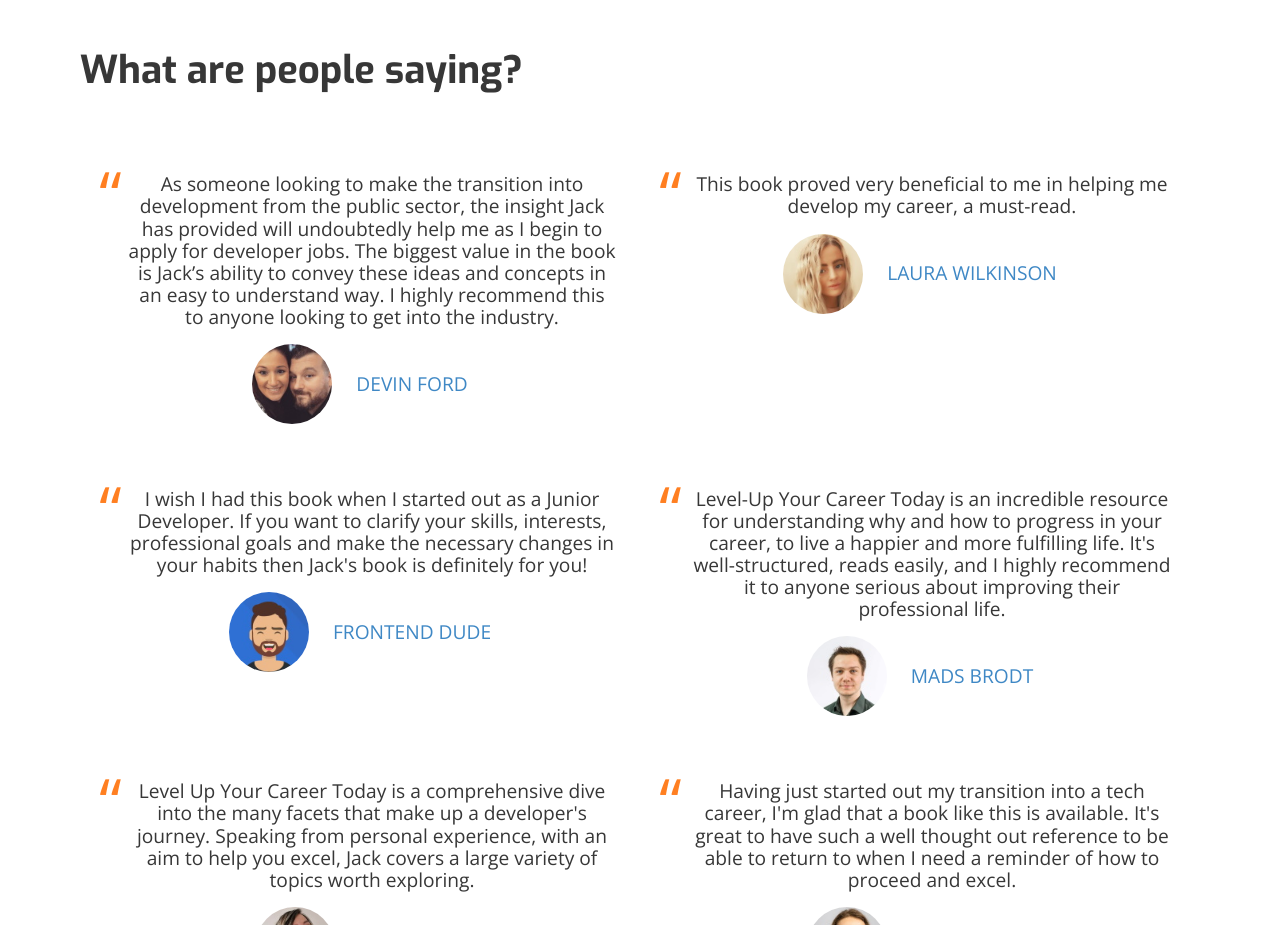
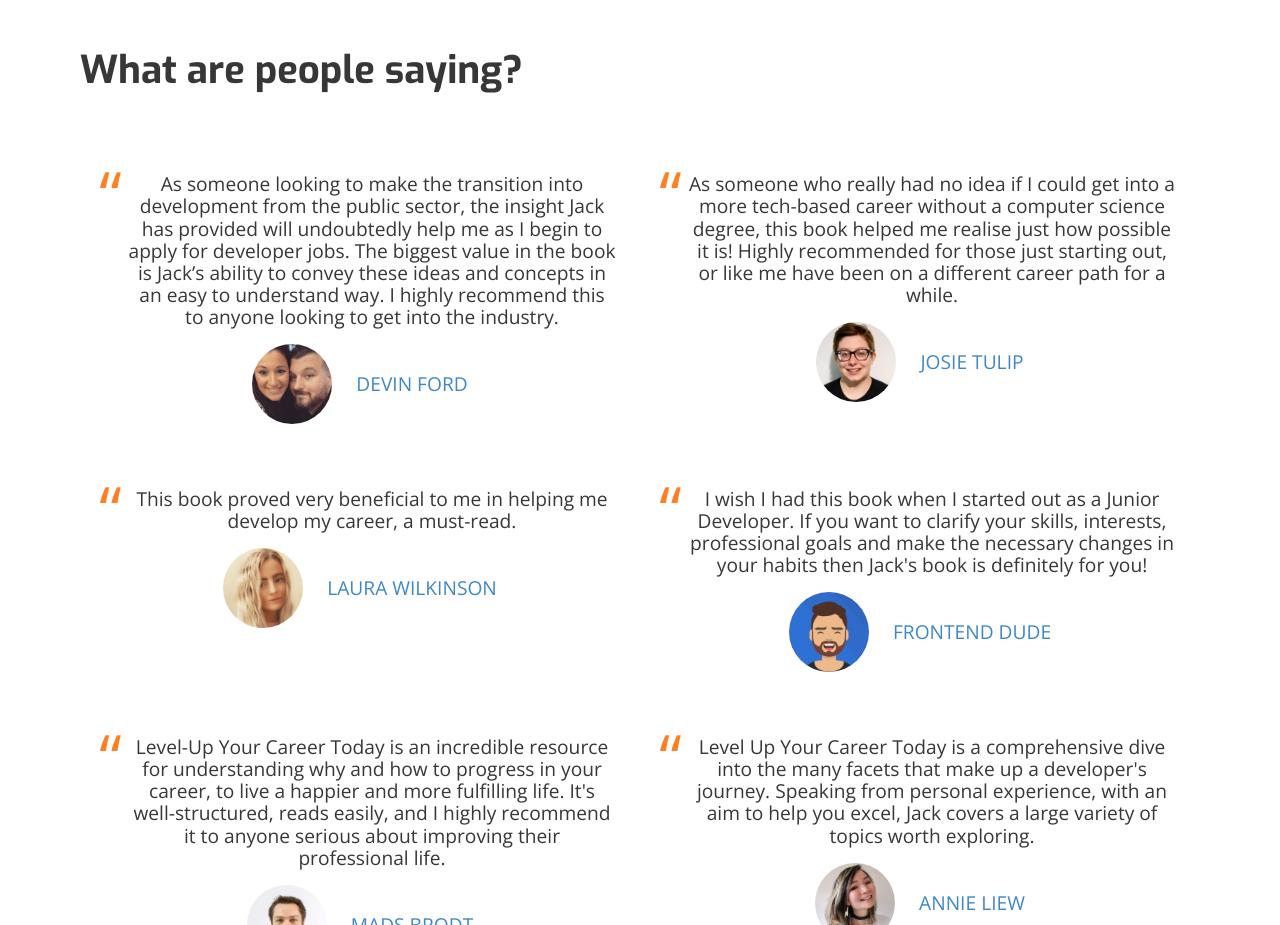
Before and after one commit to jackdomleo7/levelupyourcareer.today, a website: page index.html in a window 1280 px wide. Shown: the part 1740-2665 px from the top of the page. Drawn offline with nearby package versions, Linux system fonts and the light colour scheme.

Commit message:
Added another quote

```diff
--- a/index.html
+++ b/index.html
@@ -104,6 +104,19 @@
                 <a href="https://twitter.com/devinDford" class="quote__link">
                   <img class="quote__img" src="./img/people/devin-ford.jpg" alt="Devin Ford" />
                   <span class="quote__name">Devin Ford</span>
+                </a>
+              </figcaption>
+            </figure>
+          </li>
+          <li>
+            <figure class="quote">
+              <blockquote class="quote__blockquote">
+                As someone who really had no idea if I could get into a more tech-based career without a computer science degree, this book helped me realise just how possible it is! Highly recommended for those just starting out, or like me have been on a different career path for a while.
+              </blockquote>
+              <figcaption>
+                <a href="https://twitter.com/JosieTulip" class="quote__link">
+                  <img class="quote__img" src="./img/people/josie-tulip.jpg" alt="Josie Tulip" />
+                  <span class="quote__name">Josie Tulip</span>
                 </a>
               </figcaption>
             </figure>
```
Also changed, not shown: img/people/josie-tulip.jpg (added).
